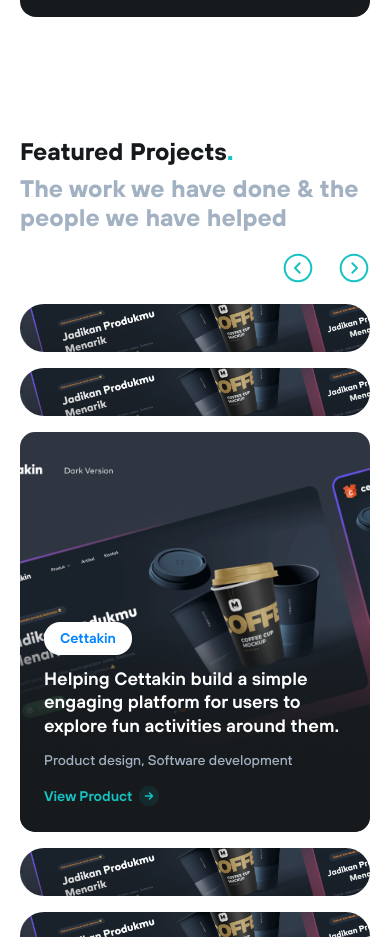
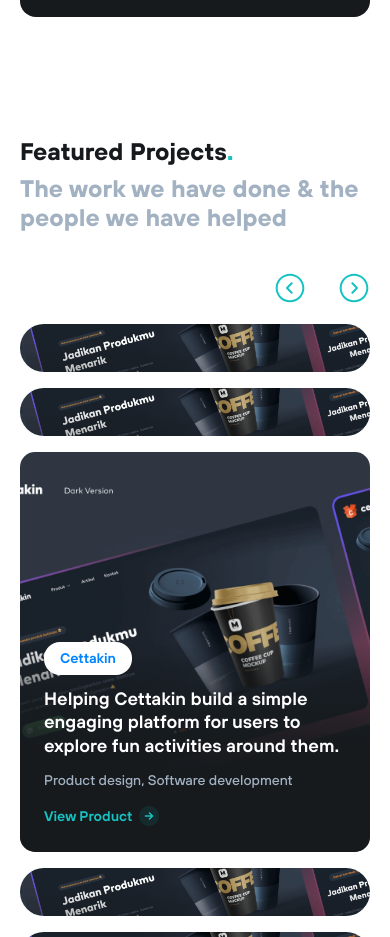
Before and after one commit to pdev6373/stackbuld, a Next.js app: page / in a window 390 px wide. Shown: the part 3152-4089 px from the top of the page. Built offline with nearby package versions, Linux system fonts and the light colour scheme.

Commit message:
initial commit

```diff
--- a/components/projects/Projects.module.css
+++ b/components/projects/Projects.module.css
@@ -234,7 +234,7 @@
   }
 
   .projectsHeader {
-    gap: 20px;
+    gap: 40px;
   }
 
   .accordionChip {
@@ -254,6 +254,10 @@
   .accordionContent {
     gap: 12px;
   }
+
+  .projectsNavigation {
+    gap: 32px;
+  }
 }
 
 @media (max-width: 380px) {
```
